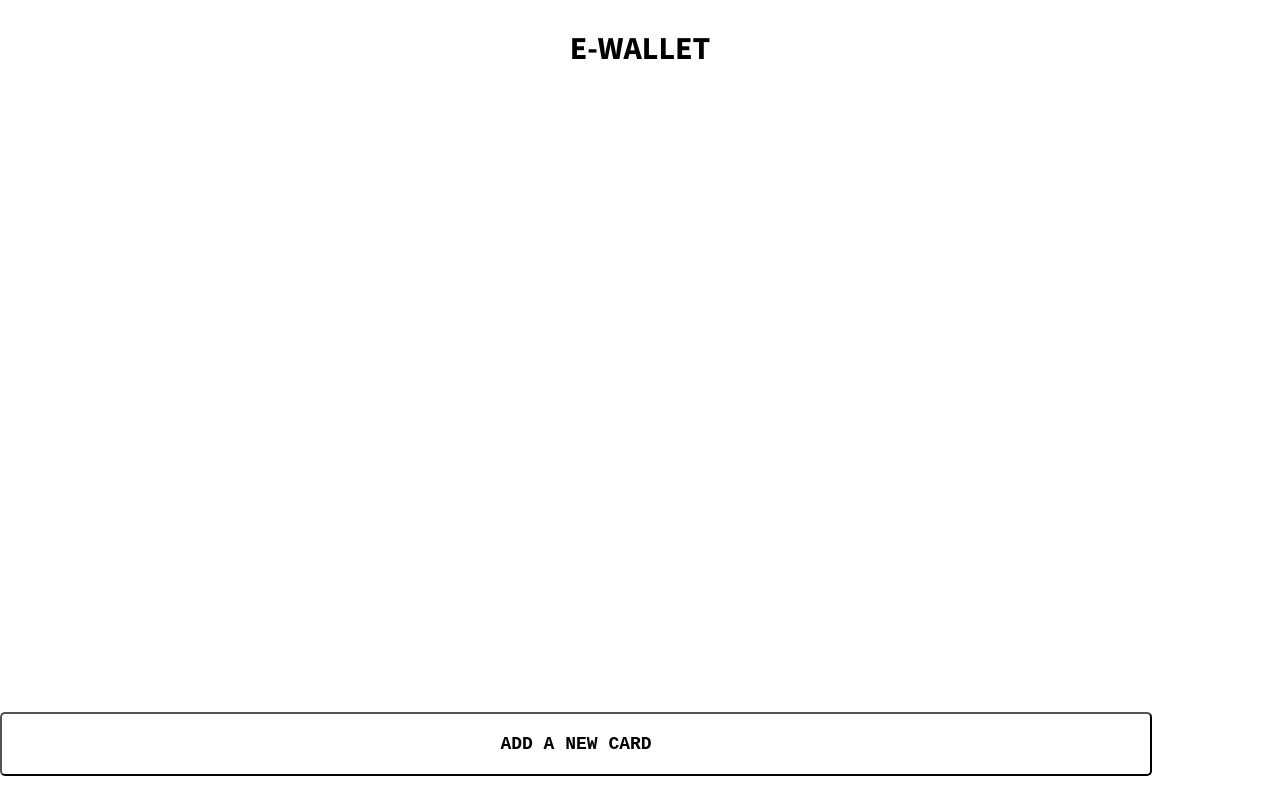
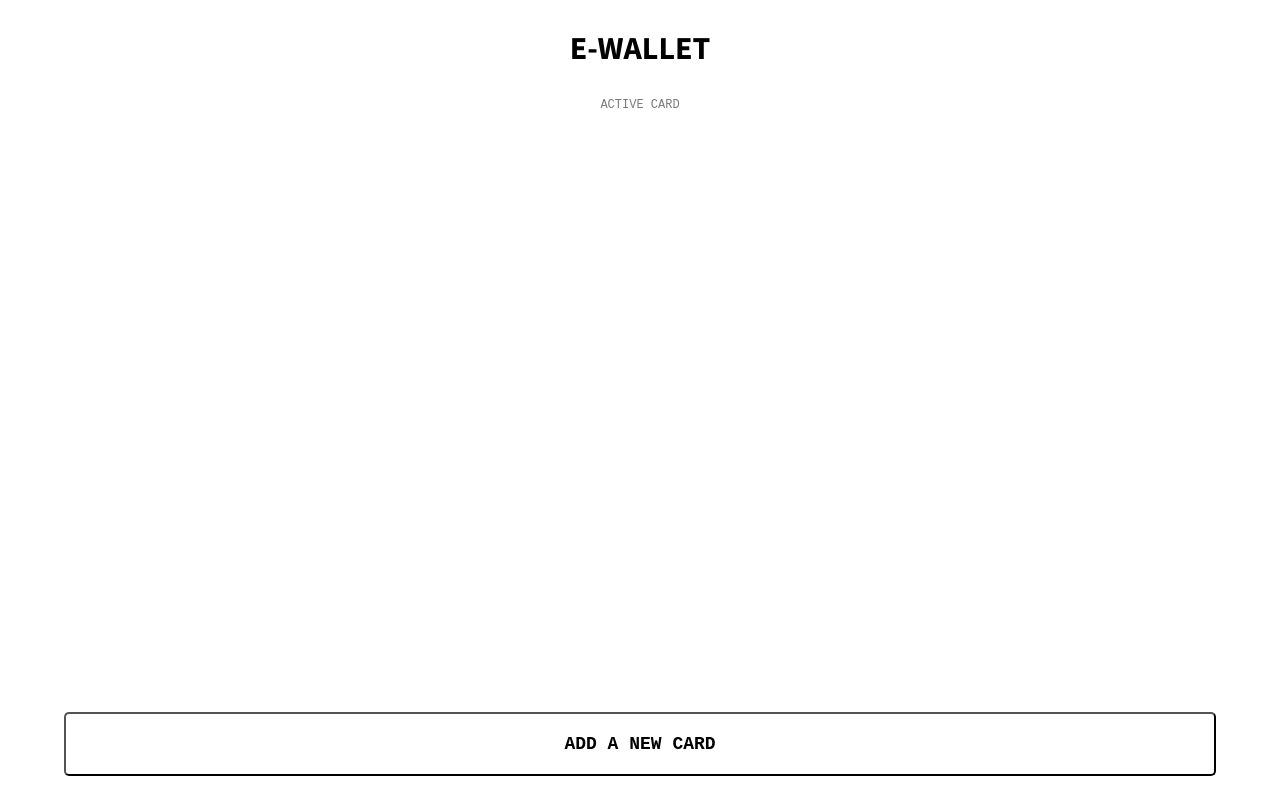
Before and after one commit to Egeeoz/js_2023_kungFuPants_eWallet, a React (Vite) app: page / in a window 1280 px wide. Built offline with nearby package versions, Linux system fonts and the light colour scheme; a web font is replaced by a local one.

Commit message:
Added p text to top component

```diff
--- a/src/Components/Top.tsx
+++ b/src/Components/Top.tsx
@@ -1,10 +1,16 @@
 import "../abstracts/top.scss";
 interface Props {
+  smalltext: string;
   text: string;
 }
 
-const Top = ({ text }: Props) => {
-  return <h1>{text}</h1>;
+const Top = ({ text, smalltext }: Props) => {
+  return (
+    <>
+      <h1>{text}</h1>
+      <p>{smalltext}</p>
+    </>
+  );
 };
 
 export default Top;
--- a/src/Pages/AddCard.tsx
+++ b/src/Pages/AddCard.tsx
@@ -4,7 +4,7 @@ import Top from "../Components/Top";
 const AddCard = () => {
   return (
     <>
-      <Top text="Add a new bank card" />
+      <Top text="Add a new bank card" smalltext="New Card" />
       <Button text="Add card" to={"/"}></Button>
     </>
   );
--- a/src/Pages/Home.tsx
+++ b/src/Pages/Home.tsx
@@ -4,7 +4,7 @@ import Top from "../Components/Top";
 const Home = () => {
   return (
     <>
-      <Top text="E-wallet" />
+      <Top text="E-wallet" smalltext="Active card" />
       <Button text="add a new card" to={"/Add"}></Button>
     </>
   );
--- a/src/abstracts/button.scss
+++ b/src/abstracts/button.scss
@@ -1,6 +1,6 @@
 @use "./variables" as *;
 
-Link {
+a {
   width: 100%;
   display: flex;
   justify-content: center;
--- a/src/abstracts/top.scss
+++ b/src/abstracts/top.scss
@@ -7,3 +7,10 @@ h1 {
   margin: 2rem auto;
   line-height: 2.1rem;
 }
+
+p {
+  font-family: $text-font;
+  text-align: center;
+  font-size: 12px;
+  color: rgba(34, 34, 34, 0.6);
+}
```
